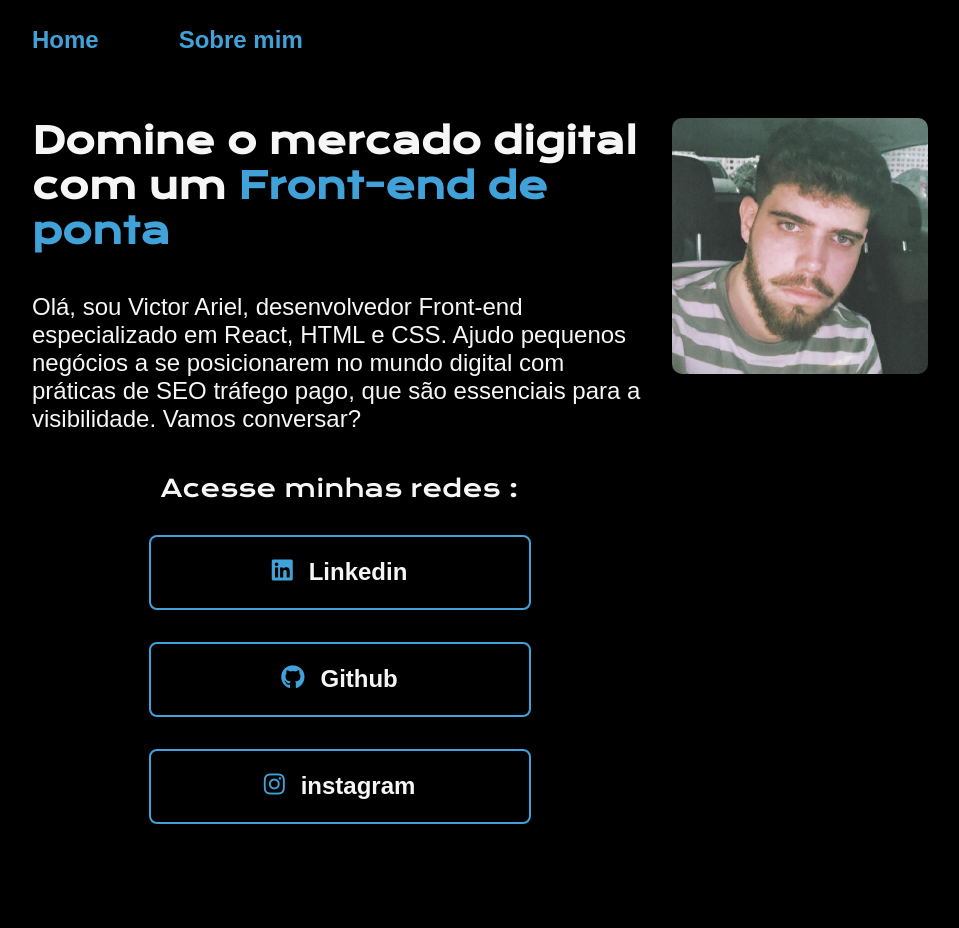
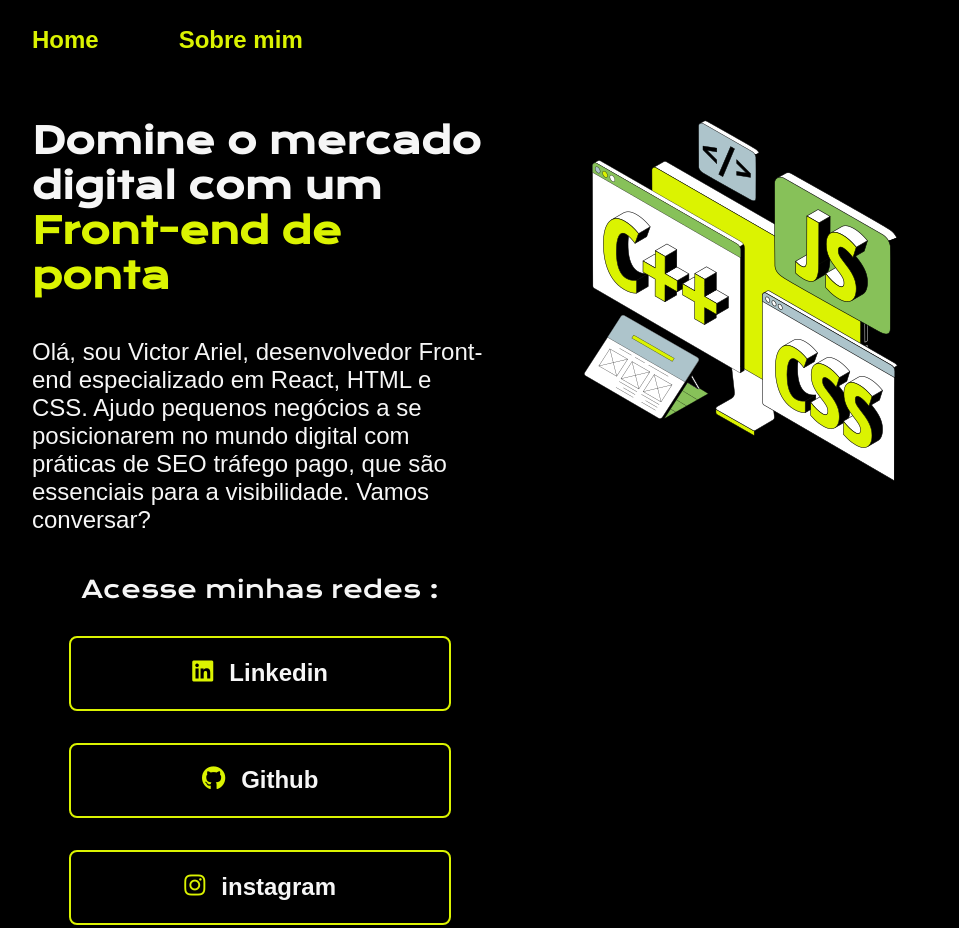
Before and after one commit to victorarielima/Portifolio, a plain HTML site: page index.html in a window 1280 px wide. Shown: the top 928 px of the page, without its empty margins (160-1119 px from the left). Drawn offline with nearby package versions, Linux system fonts and the light colour scheme.

Commit message:
Organizando as cores

```diff
--- a/index.html
+++ b/index.html
@@ -5,15 +5,15 @@
     <meta http-equiv="X-UA-Compatible" content="IE=edge">
     <meta name="viewport" content="width=device-width, initial-scale=1.0">
     <title>Portifolio</title>
-    <link rel="stylesheet" href="styles.css">
+    <link rel="stylesheet" href="styles/styles.css">
     <link rel="stylesheet" href="https://use.fontawesome.com/releases/v5.8.1/css/all.css" integrity="sha384-50oBUHEmvpQ+1lW4y57PTFmhCaXp0ML5d60M1M7uH2+nqUivzIebhndOJK28anvf" crossorigin="anonymous" />
 </head>
 
 <body>
     <header class="cabecalho">
         <nav class="navegacao">
-            <a href="" class="conteudo_nav">Home</a>
-            <a href="" class="conteudo_nav">Sobre mim</a>
+            <a href="index.html" class="conteudo_nav" s>Home</a>
+            <a href="about.html" class="conteudo_nav">Sobre mim</a>
         </nav>
     </header>
 
@@ -41,7 +41,7 @@
                 </a>
             </div>
         </section>
-        <img src="assets/cf3f5019ace1ff6d9c6f853428306295.png" alt="foto do proprietario do portfolio">
+        <img src="assets/isometric-lettering-c-plus-plus-slash-java-sript-slash-css-and-laptop-with-program-code-text.png" alt="foto do proprietario do portfolio">
     </main>
     <footer class="rodape">
         <p>Desenvolvido por Victor Ariel</p>
--- a/styles.css
+++ b/styles/styles.css
@@ -14,12 +14,11 @@ body {
 }
 
 img{
-    border-radius:10px;
-    border: #40A2D8 solid 1,2px;
+    margin-left:8%;
 }
 
 .titulo-destaque {
-    color:#40A2D8
+    color:#dbf301
 }
 
 .apresentacao {
@@ -75,7 +74,7 @@ img{
     text-decoration:none;
     color: #F6F6F6;
     font-family: "Montserrat", sans-serif;
-    border: #40A2D8 2px solid;
+    border: #dbf301 2px solid;
     transition: 0.3s;
 
 }
@@ -85,11 +84,11 @@ img{
 }
 
 i{
-    color:#40A2D8 ;
+    color:#dbf301 ;
 }
 
 .rodape{
-    background-color:#40A2D8;
+    background-color:#87c159;
     color: #F6F6F6;
     padding: 20px;
     justify-content: center;
@@ -110,7 +109,7 @@ i{
 }
 
 .conteudo_nav{
-    color: #40A2D8;
+    color: #dbf301;
     text-decoration: none;
     font-family: "Montserrat", sans-serif;
     font-size: 24px;
```
Also changed, not shown: about.html (added, +31 -0 lines), assets/cf3f5019ace1ff6d9c6f853428306295.png (deleted), assets/isometric-lettering-c-plus-plus-slash-java-sript-slash-css-and-laptop-with-program-code-text.png (added).
